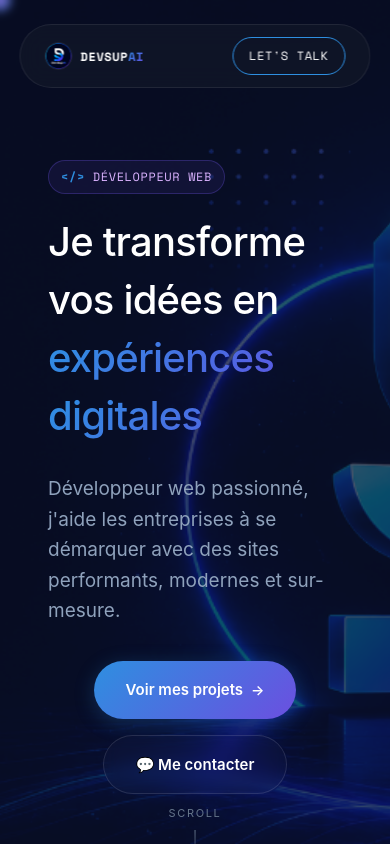
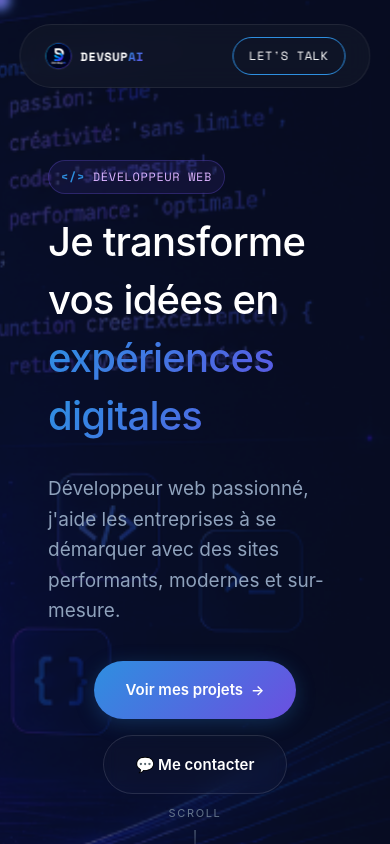
Before and after one commit to 55-hithup/monsite, a React (Vite) app: page / in a window 390 px wide. Shown: the top 844 px of the page. Built offline with nearby package versions, Linux system fonts and the light colour scheme; a web font is replaced by a local one.

Commit message:
style: apply scale zoom and origin-right alignment to hero background on mobile viewports

```diff
--- a/src/components/Hero.tsx
+++ b/src/components/Hero.tsx
@@ -107,7 +107,7 @@ export default function Hero() {
           alt="DevSupAi 3D Showcase Widescreen Background"
           fetchPriority="high"
           loading="eager"
-          className="w-full h-full object-cover object-center md:object-right"
+          className="w-full h-full object-cover object-right max-md:scale-130 max-md:origin-right"
         />
         {/* Soft gradient masks to guarantee high contrast on all screens */}
         <div className="absolute inset-0 bg-gradient-to-r from-[#0B122C] via-[#0B122C]/60 to-transparent md:block hidden"></div>
```
